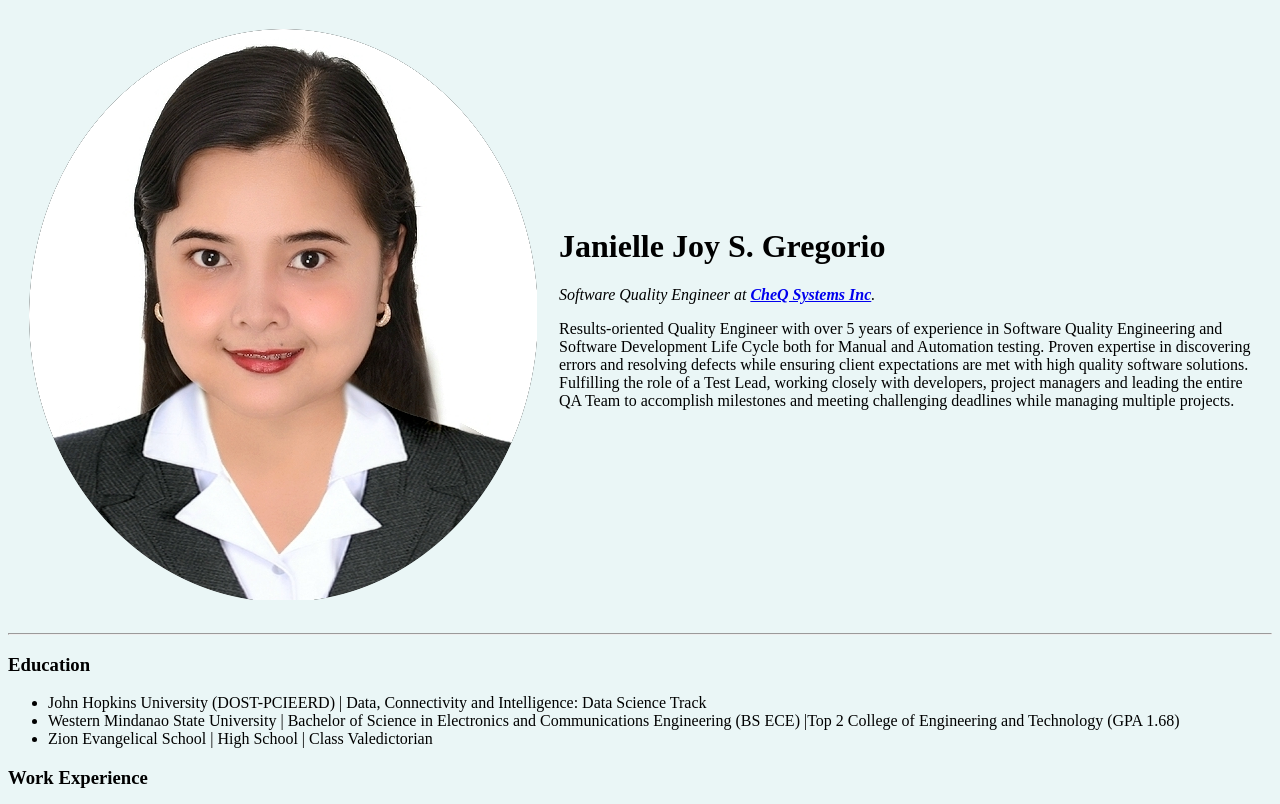
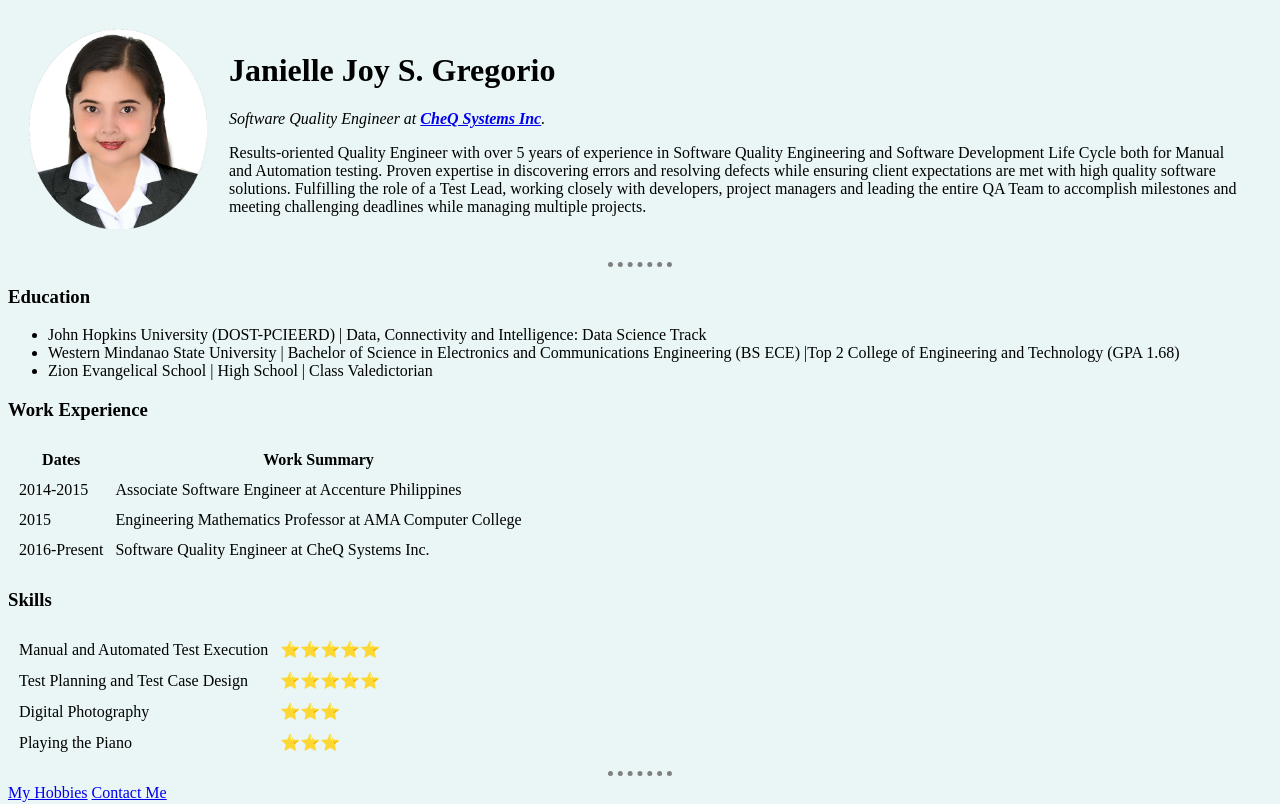
Before and after one commit to amazing010692/cv, a plain HTML site: page index.html in a window 1280 px wide. Shown: the top 804 px of the page. Drawn offline with Linux system fonts and the light colour scheme.

Commit message:
added README and enhanced css

```diff
--- a/index.html
+++ b/index.html
@@ -6,7 +6,27 @@
   <title>Janielle's Personal Site</title>
 </head>
 
-<body style="background-color: #eaf6f6">
+<style>
+
+  body {
+    background-color: #EAF6F6;
+  }
+
+  hr {
+    border-style: none;
+    border-top-style: dotted;
+    border-color: grey;
+    border-width: 5px;
+    width: 5%;
+  }
+
+  img {
+    height: 200px;
+  }
+
+</style>
+
+<body>
   <table cellspacing="20">
     <tr>
       <td><img src="images/janielle-linkedin-circle_edit.png" alt="Janielle Joy Gregorio Profile Picture"></td>
```
Also changed, not shown: 1 other file.
